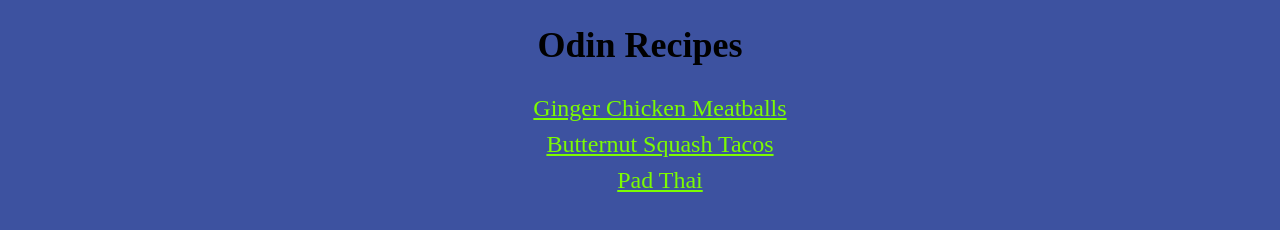
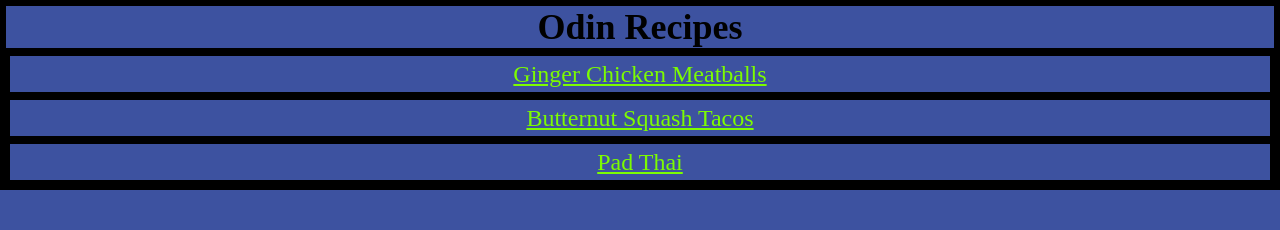
Before and after one commit to scottbaczewski/odin-recipes, a plain HTML site: page index.html in a window 1280 px wide. Drawn offline with Linux system fonts and the light colour scheme.

Commit message:
Add border-box sizing and borders to learn borders

```diff
--- a/styles.css
+++ b/styles.css
@@ -1,6 +1,15 @@
+*,
+*::before,
+*::after {
+    box-sizing: border-box;
+}
+
 * {
+    margin: 0;
+    padding: 0;
     background-color: #3D52A0;
     font-family: 'Times New Roman', Times, serif;
+    border: 2px solid black;
 }
 
 h1 {
```
